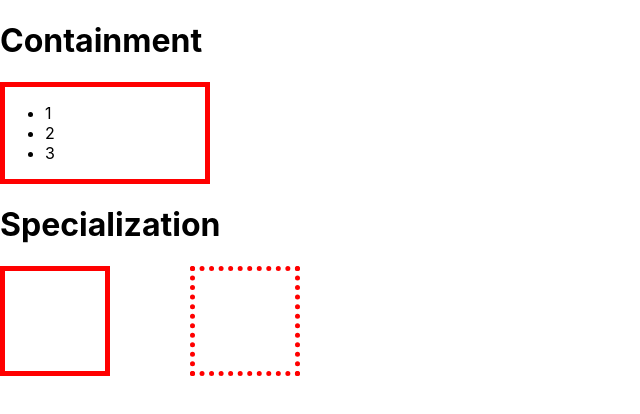
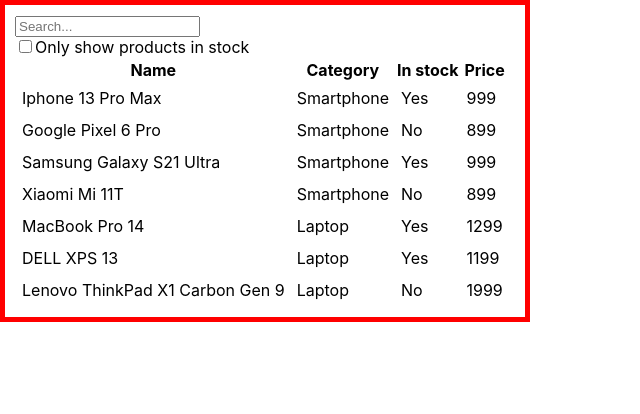
Before and after one commit to kelemenisti/kelemenisti.github.io, a React (Create React App) app: page / in a window 1280 px wide. Shown: the top 414 px of the page, without its empty margins (0-640 px from the left). Built offline with nearby package versions, Linux system fonts and the light colour scheme.

Commit message:
add thinking inr eact example

```diff
--- a/src/App.tsx
+++ b/src/App.tsx
@@ -1,7 +1,7 @@
 import React from 'react';
 // import logo from './logo.svg';
 import './App.css';
-import CompositionVsInheritance from './compositionVsInheritance/CompositionVsInheritance';
+import ThinkingInReact from './thinkingInReact/ThinkingInReact';
 
 function App() {
   return (
@@ -16,7 +16,7 @@
     //     </a>
     //   </header>
     // </div>
-    <CompositionVsInheritance />
+    <ThinkingInReact />
   );
 }
 
--- /dev/null
+++ b/src/thinkingInReact/FilterableProductTable.tsx
@@ -0,0 +1,27 @@
+import React, { useState } from 'react';
+import { Product } from './model/model';
+import SearchBar from './SearchBar';
+import ProductTable from './ProductTable';
+
+interface FilterableProductTableProps {
+  data: Product[];
+}
+
+const FilterableProductTable: React.FC<FilterableProductTableProps> = ({ data }) => {
+  const [filterText, setFilterText] = useState('');
+  const [inStockOnly, setInStockOnly] = useState(false);
+
+  return (
+    <div style={{ border: '5px solid red', padding: '10px', width: '500px' }}>
+      <SearchBar
+        filterText={filterText}
+        inStockOnly={inStockOnly}
+        onFilterTextChange={setFilterText}
+        onInStockOnlyChange={setInStockOnly}
+      />
+      <ProductTable data={data} filterText={filterText} inStockOnly={inStockOnly} />
+    </div>
+  );
+};
+
+export default FilterableProductTable;
--- /dev/null
+++ b/src/thinkingInReact/ProductRow.tsx
@@ -0,0 +1,24 @@
+import React from 'react';
+import { Category } from './model/model';
+
+interface ProductRowProps {
+  name: string;
+  category: Category;
+  inStock: boolean;
+  price: number;
+}
+
+const ProductRow: React.FC<ProductRowProps> = ({ name, category, inStock, price }) => {
+  const tdStyle = { padding: '5px' };
+
+  return (
+    <tr>
+      <td style={tdStyle}>{name}</td>
+      <td style={tdStyle}>{category}</td>
+      <td style={tdStyle}>{inStock ? 'Yes' : 'No'}</td>
+      <td style={tdStyle}>{price}</td>
+    </tr>
+  );
+};
+
+export default ProductRow;
--- /dev/null
+++ b/src/thinkingInReact/ProductTable.tsx
@@ -0,0 +1,39 @@
+import React from 'react';
+import { Product } from './model/model';
+import ProductRow from './ProductRow';
+
+interface ProductTableProps {
+  data: Product[];
+  filterText: string;
+  inStockOnly: boolean;
+}
+
+const ProductTable: React.FC<ProductTableProps> = ({ data, filterText, inStockOnly }) => {
+  return (
+    <table>
+      <thead>
+        <tr>
+          <th>Name</th>
+          <th>Category</th>
+          <th>In stock</th>
+          <th>Price</th>
+        </tr>
+      </thead>
+      <tbody>
+        {data
+          .filter((product: Product) => product.name.includes(filterText) && (inStockOnly ? product.inStock : true))
+          .map((product: Product) => (
+            <ProductRow
+              key={product.name}
+              name={product.name}
+              category={product.category}
+              inStock={product.inStock}
+              price={product.price}
+            />
+          ))}
+      </tbody>
+    </table>
+  );
+};
+
+export default ProductTable;
--- /dev/null
+++ b/src/thinkingInReact/SearchBar.tsx
@@ -0,0 +1,30 @@
+import React, { ChangeEvent } from 'react';
+
+interface SearchBarProps {
+  filterText: string;
+  onFilterTextChange: (value: string) => void;
+  inStockOnly: boolean;
+  onInStockOnlyChange: (checked: boolean) => void;
+}
+
+const SearchBar: React.FC<SearchBarProps> = ({ filterText, onFilterTextChange, inStockOnly, onInStockOnlyChange }) => {
+  const onTextInputChange = (e: ChangeEvent<{ value: string }>) => {
+    onFilterTextChange(e.target.value);
+  };
+
+  const onCheckboxChange = (e: ChangeEvent<HTMLInputElement>) => {
+    onInStockOnlyChange(e.target.checked);
+  };
+
+  return (
+    <>
+      <input placeholder="Search..." value={filterText} onChange={onTextInputChange} />
+      <div>
+        <input id="inStock" type="checkbox" checked={inStockOnly} onChange={onCheckboxChange} />
+        <label htmlFor="inStock">Only show products in stock</label>
+      </div>
+    </>
+  );
+};
+
+export default SearchBar;
--- /dev/null
+++ b/src/thinkingInReact/ThinkingInReact.tsx
@@ -0,0 +1,23 @@
+import React from 'react';
+import FilterableProductTable from './FilterableProductTable';
+import { Product } from './model/model';
+
+const data: Product[] = [
+  { name: 'Iphone 13 Pro Max', category: 'Smartphone', inStock: true, price: 999 },
+  { name: 'Google Pixel 6 Pro', category: 'Smartphone', inStock: false, price: 899 },
+  { name: 'Samsung Galaxy S21 Ultra', category: 'Smartphone', inStock: true, price: 999 },
+  { name: 'Xiaomi Mi 11T', category: 'Smartphone', inStock: false, price: 899 },
+  { name: 'MacBook Pro 14', category: 'Laptop', inStock: true, price: 1299 },
+  { name: 'DELL XPS 13', category: 'Laptop', inStock: true, price: 1199 },
+  { name: 'Lenovo ThinkPad X1 Carbon Gen 9', category: 'Laptop', inStock: false, price: 1999 }
+];
+
+function ThinkingInReact() {
+  return (
+    <>
+      <FilterableProductTable data={data} />
+    </>
+  );
+}
+
+export default ThinkingInReact;
--- /dev/null
+++ b/src/thinkingInReact/model/model.tsx
@@ -0,0 +1,8 @@
+export interface Product {
+  name: string;
+  category: Category;
+  inStock: boolean;
+  price: number;
+}
+
+export type Category = 'Smartphone' | 'Laptop';
```
Also changed, not shown: .eslintrc.json.
